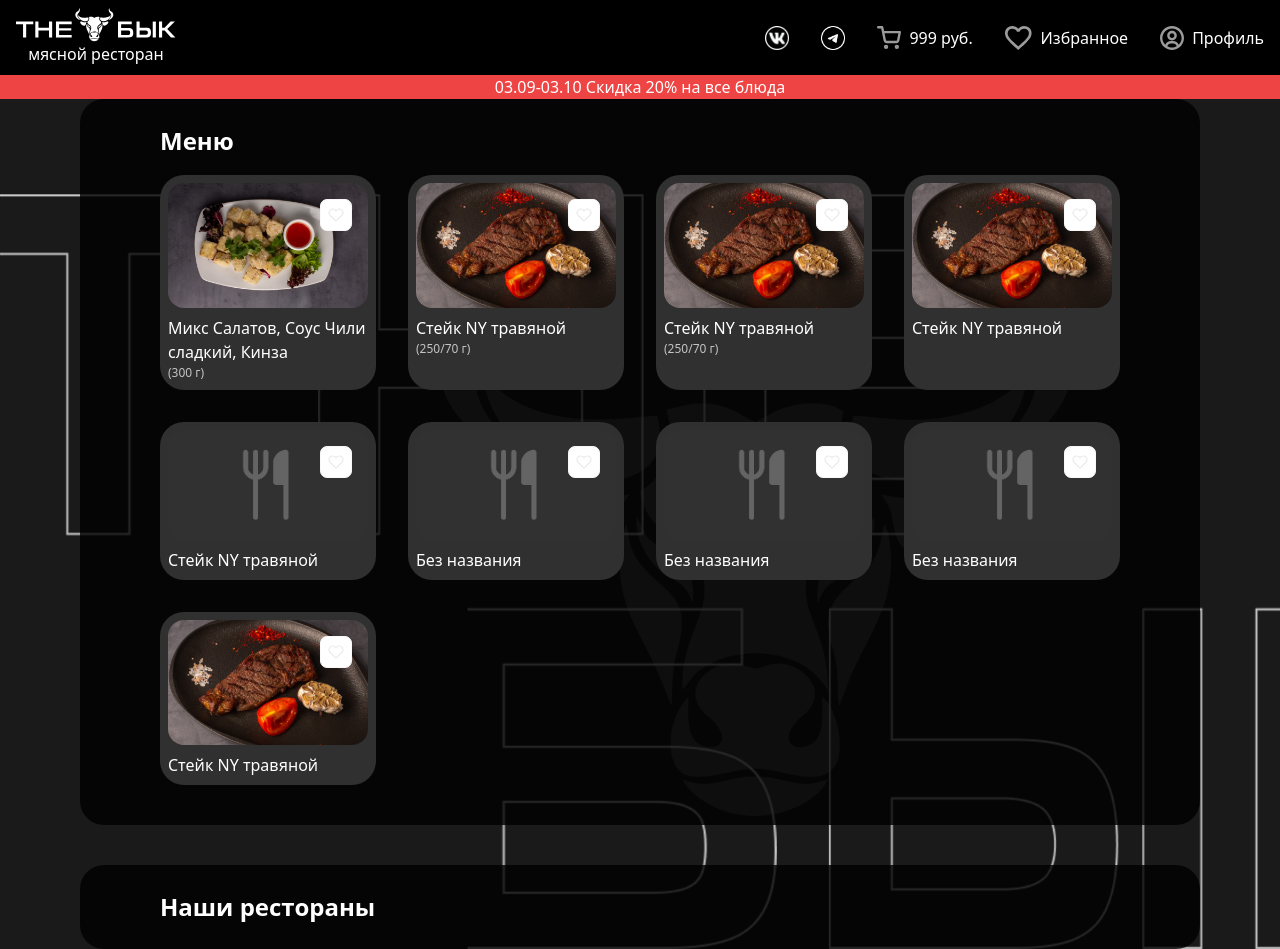
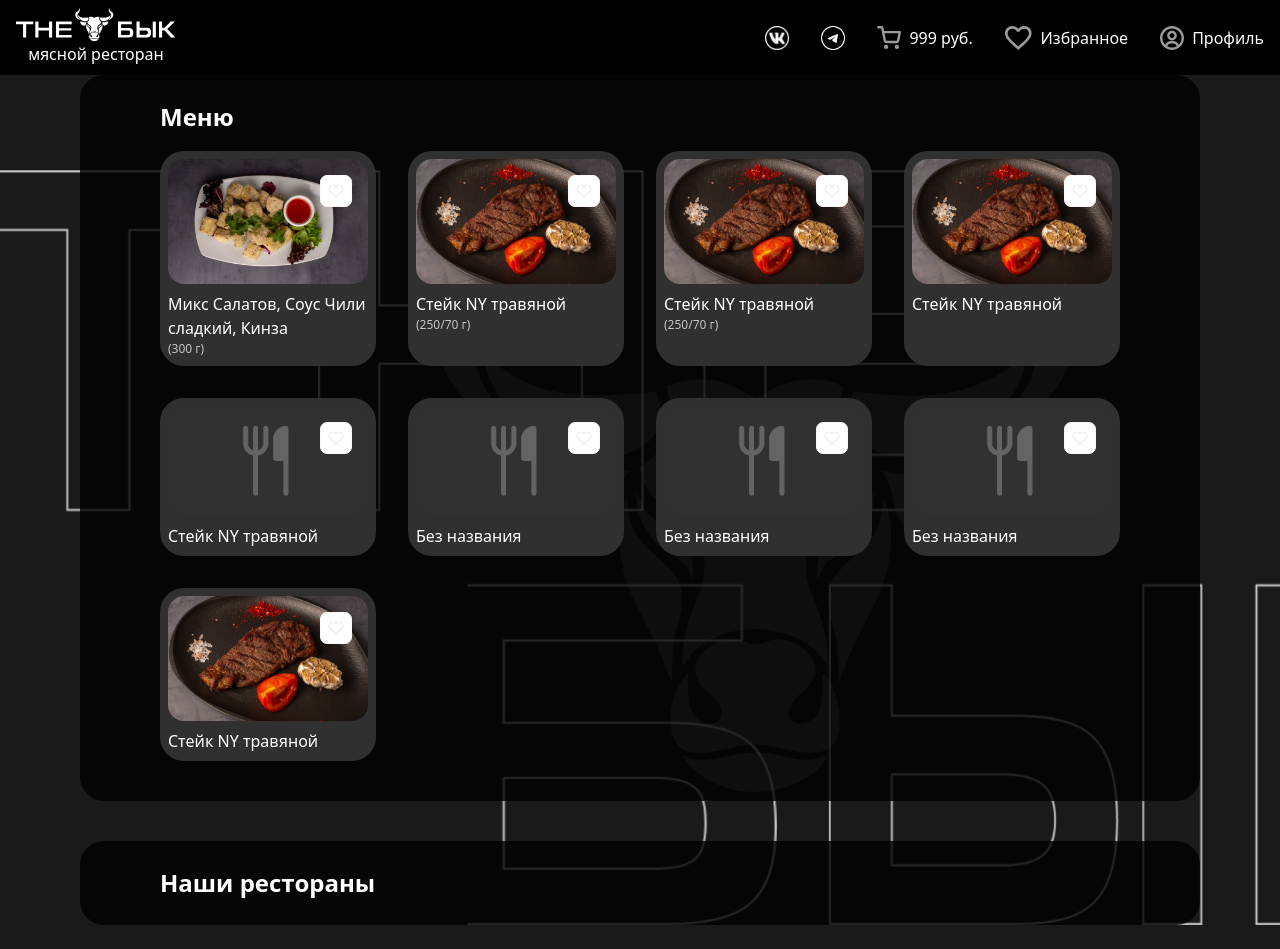
Before and after one commit to KREeDo5/vue, a Vue app in the folder vue-base/: page / in a window 1280 px wide. After the commit the page ends 925 px from the top, so only its background shows below. Built offline with nearby package versions, Linux system fonts and the light colour scheme.

Commit message:
Вынес header в отдельный тег, поправил отступ

```diff
--- a/vue-base/src/App.vue
+++ b/vue-base/src/App.vue
@@ -3,9 +3,10 @@ import Header from './components/Header.vue'
 </script>
 
 <template>
-  <Header class="header fixed top-0 left-0 right-0 z-10" />
+  <header>
+    <Header class="header fixed top-0 left-0 right-0 z-10" />
+  </header>
   <main>
-    <div class="flex justify-center text-white bg-red-500">03.09-03.10 Скидка 20% на все блюда</div>
     <RouterView />
   </main>
 </template>
--- a/vue-base/src/style.css
+++ b/vue-base/src/style.css
@@ -4,7 +4,6 @@
 
 body {
   background-color: rgb(26, 26, 26, 1);
-  margin-top: 75px;
 }
 
 header {
```
